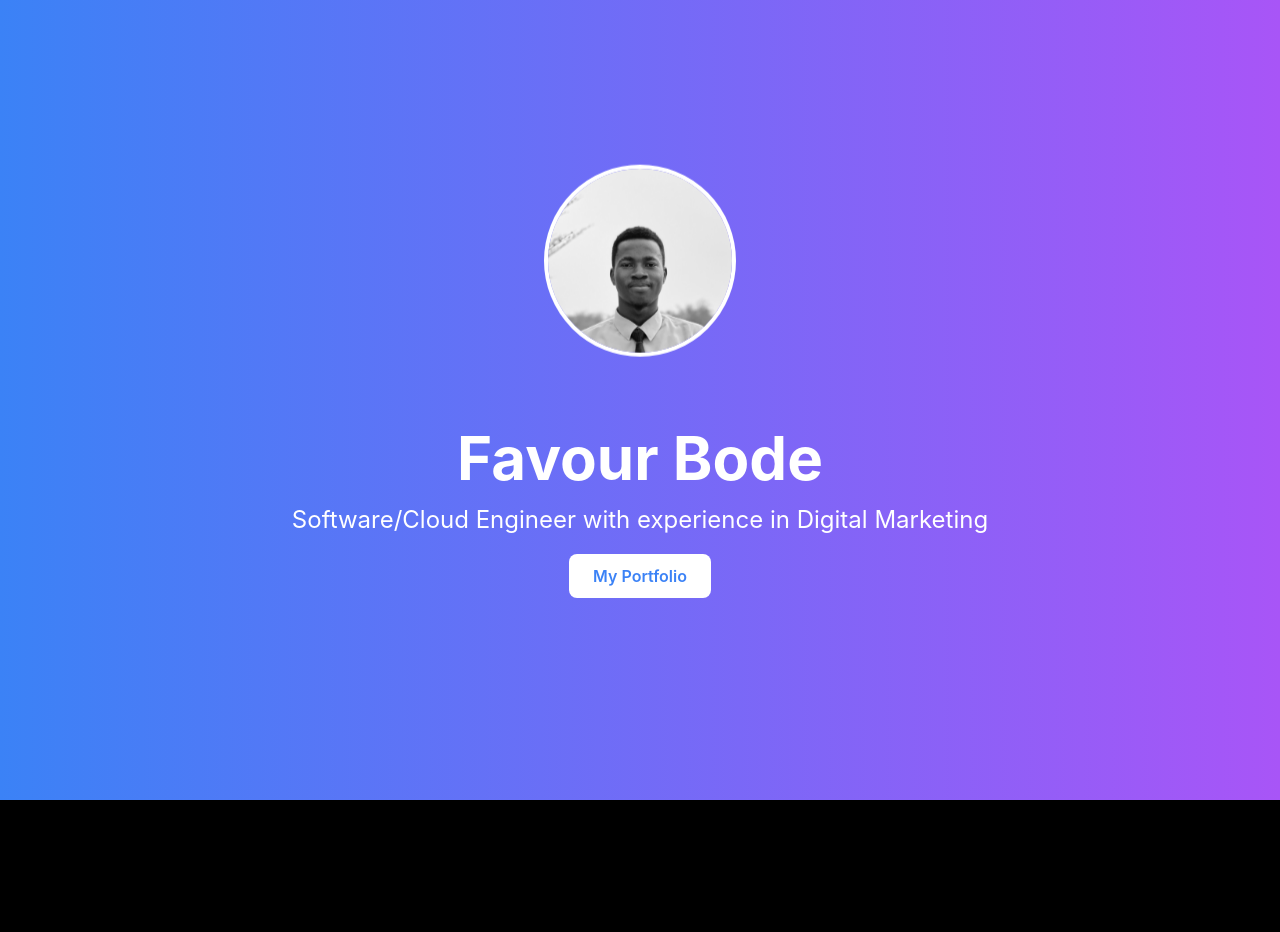
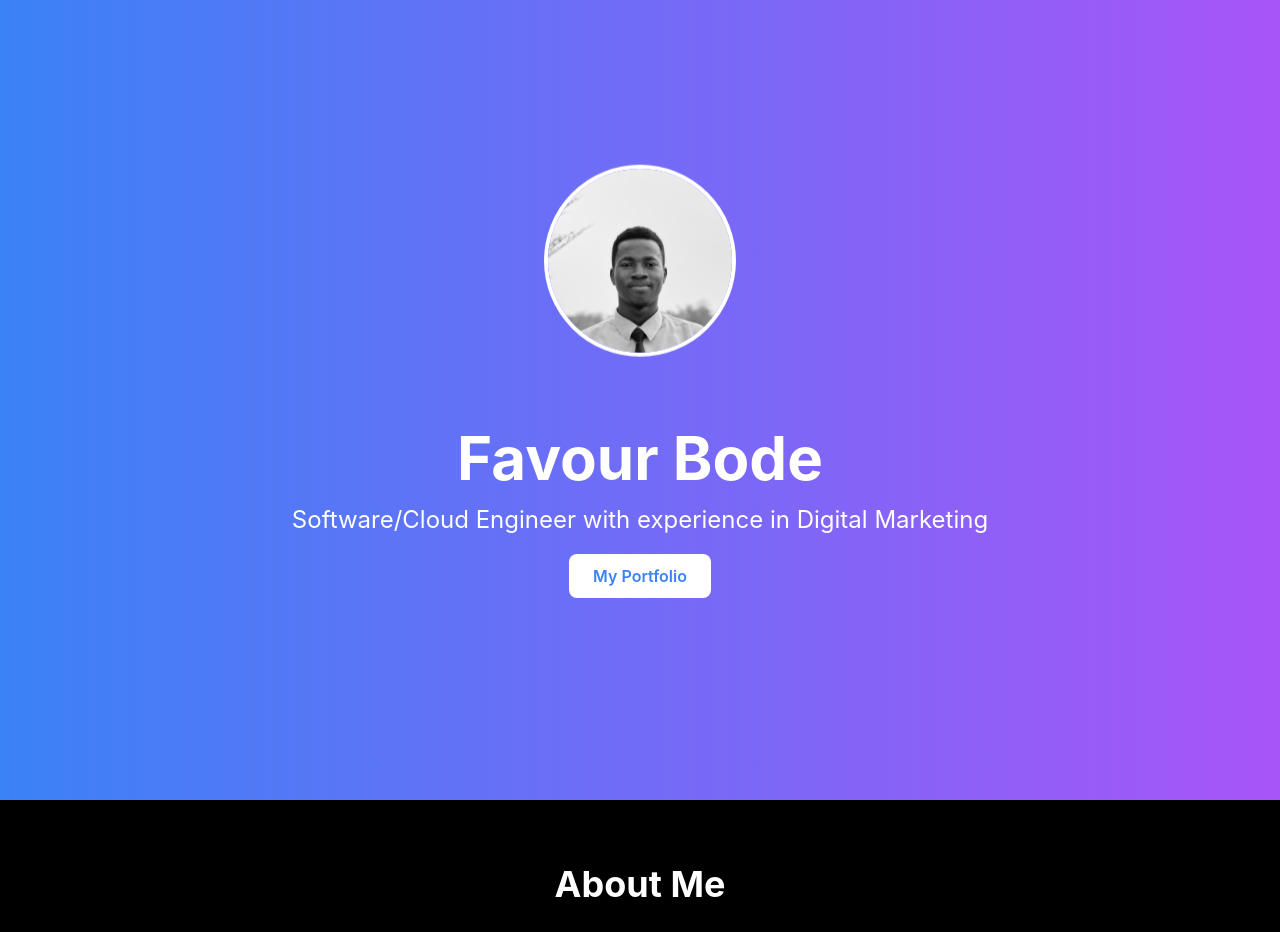
Before and after one commit to bodefavour/bodefh, a React (Create React App) app: page / in a window 1280 px wide. Shown: the top 932 px of the page. Built offline with nearby package versions, Linux system fonts and the light colour scheme.

Commit message:
Update About.tsx

```diff
--- a/src/components/About.tsx
+++ b/src/components/About.tsx
@@ -4,7 +4,7 @@ const About: React.FC = () => {
   return (
     <section className="bg-black py-16" id="about">
       <div className="container mx-auto px-6 lg:px-20">
-        <h2 className="text-4xl font-bold text-center mb-6">About Me</h2>
+        <h2 className="text-4xl font-bold text-center text-white mb-6">About Me</h2>
         <p className="text-lg text-white text-center max-w-3xl mx-auto">
           I'm Favour Bode, a multifaceted Software Engineer with hands-on experience in cloud development, full-stack web, and mobile app development. I specialize in building scalable, high-performance applications using cutting-edge technologies like Flutter, Dart, and React, and I am exploring the potential of decentralized apps with Hedera Hashgraph. With a strong background in digital marketing and social media management, I understand how to blend technology with strategic communication to drive results.
         </p>
```
